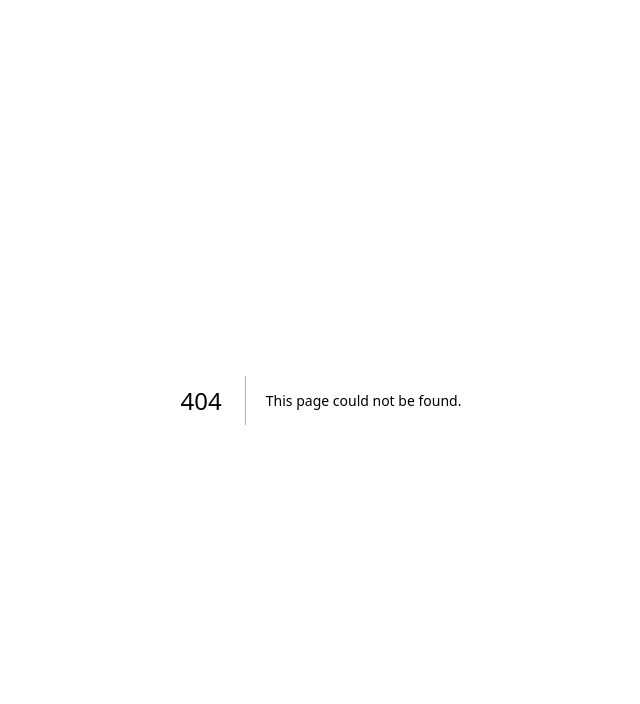
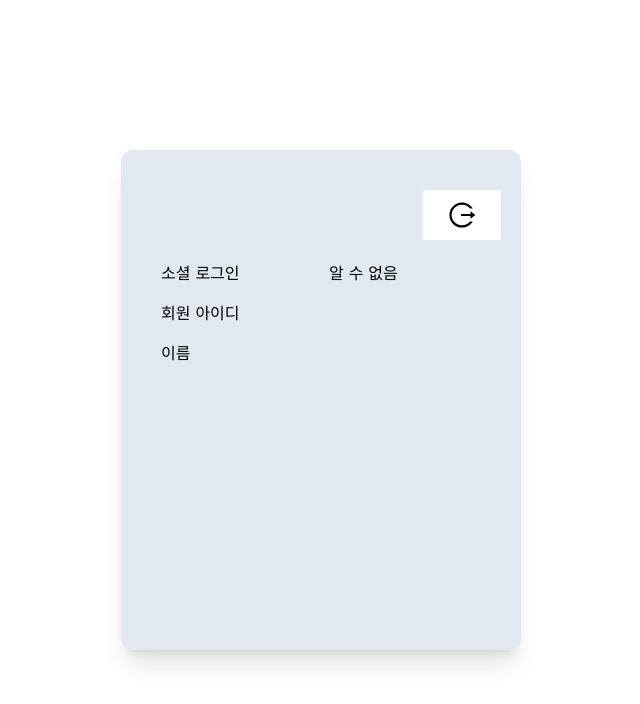
Before and after one commit to aksenmi/wegrim, a Next.js app: page /mypage in a window 1280 px wide. Before the commit this address had no page. Shown: the top 704 px of the page, without its empty margins (319-959 px from the left). Built offline with nearby package versions, Linux system fonts and the light colour scheme.

Commit message:
마이페이지 화면 구현

```diff
--- a/app/lobby/page.tsx
+++ b/app/lobby/page.tsx
@@ -9,6 +9,7 @@ import useHydrate from "@/hooks/useHydrate";
 import AddRoom from "./_components/AddRoom";
 import RoomList from "./_components/RoomList";
 import { Room } from "@/types/types";
+import MypageIcon from "@/components/MypageIcon";
 
 const page = () => {
   const sendUserInfoToServer = async (userData: User) => {
@@ -116,8 +117,12 @@ const page = () => {
   return (
     <div className="flex justify-center bg-slate-200 h-screen items-center ">
       <div className="flex flex-col shadow-xl rounded-xl  bg-white  h-[500px] w-[400px] items-center  overflow-y-auto ">
-        <SignOut />
-        <div className="flex flex-col flex-grow items-center w-4/5 ">
+        <div className=" flex items-center justify-end w-full mr-10 mt-5 mb-5 gap-2 ">
+          <MypageIcon />
+          <SignOut />
+        </div>
+
+        <div className="flex flex-col flex-grow items-center w-full">
           <AddRoom fetchMyRooms={fetchMyRooms} />
           <RoomList
             myRooms={myRooms}
--- a/app/logIn/_components/AuthUI.tsx
+++ b/app/logIn/_components/AuthUI.tsx
@@ -3,22 +3,39 @@ import { Auth } from "@supabase/auth-ui-react";
 import { ThemeSupa } from "@supabase/auth-ui-shared";
 import { createSupabaseBrowserClient } from "@/lib/client/supabase";
 import useHydrate from "@/hooks/useHydrate";
+import { useEffect } from "react";
+import useAuthStore from "@/hooks/useAuthStore";
 
 const AuthUI = () => {
   const isMount = useHydrate();
-
   const supabase = createSupabaseBrowserClient();
 
-  if (!isMount) return null; //내부컴포넌트가 보여지기전에 딴거 보여주지마~
+  const setProvider = useAuthStore((state) => state.setProvider);
+  const provider = useAuthStore((state) => state.provider);
+
+  useEffect(() => {
+    const fetchUser = async () => {
+      const { data } = await supabase.auth.getSession();
+      console.log("덷이타", data);
+      if (data?.session?.user?.app_metadata?.provider) {
+        setProvider(data.session.user.app_metadata.provider);
+      }
+    };
+
+    fetchUser();
+  }, [supabase, setProvider]);
+
+  console.log(provider);
+
+  if (!isMount) return null;
+
   return (
     <section className="w-10/12 p-10 ">
-      <div className=" mx-auto max-w-[500px] rounded-lg ">
+      <div className="mx-auto max-w-[500px] rounded-lg ">
         <Auth
           redirectTo={process.env.NEXT_PUBLIC_AUTH_REDIRECT_TO}
           supabaseClient={supabase}
-          appearance={{
-            theme: ThemeSupa,
-          }}
+          appearance={{ theme: ThemeSupa }}
           onlyThirdPartyProviders
           providers={["google"]}
         />
--- /dev/null
+++ b/app/mypage/page.tsx
@@ -0,0 +1,42 @@
+"use client";
+
+import SignOut from "@/components/SignOut";
+import useAuthStore from "@/hooks/useAuthStore";
+import { useUserInfoStore } from "@/hooks/useUserInfoStore";
+
+const mypage = () => {
+  const user = useUserInfoStore((state) => state.user);
+  console.log(user);
+  const provider = useAuthStore((state) => state.provider);
+  console.log(provider);
+  return (
+    <div className="flex justify-center h-screen items-center ">
+      <div className="flex flex-col shadow-xl rounded-xl  bg-slate-200  h-[500px] w-[400px] items-center  overflow-y-auto ">
+        <div className=" flex items-center justify-end w-full mr-10 mt-5 mb-5 gap-2 ">
+          <SignOut />
+        </div>
+
+        <div className="grid grid-cols-2 gap-4 w-full px-10">
+          <p>소셜 로그인</p>
+          <div>
+            {provider === "google" && (
+              <img
+                src="/google.svg"
+                alt="google icon"
+                className="inline-block w-4 h-4 mr-1"
+              />
+            )}
+            <span>{provider || "알 수 없음"}</span>
+          </div>
+
+          <p>회원 아이디</p>
+          <span>{user?.email}</span>
+          <p>이름</p>
+          <span>{user?.name}</span>
+        </div>
+      </div>
+    </div>
+  );
+};
+
+export default mypage;
--- /dev/null
+++ b/components/MypageIcon.tsx
@@ -0,0 +1,20 @@
+import Link from "next/link";
+
+const MypageIcon = ({ clickable = true }) => {
+  const content = (
+    <>
+      <img className="w-7" src="/user-fill.svg" alt="my-info" />
+      <p className="text-xs mt-1 text-center">My</p>
+    </>
+  );
+
+  return clickable ? (
+    <Link href="/mypage" className="text-4xl mt-1 cursor-pointer">
+      {content}
+    </Link>
+  ) : (
+    <div className="text-4xl mt-1 cursor-default">{content}</div>
+  );
+};
+
+export default MypageIcon;
--- /dev/null
+++ b/hooks/useAuthStore.ts
@@ -0,0 +1,22 @@
+import { create } from "zustand";
+import { createJSONStorage, persist } from "zustand/middleware";
+
+interface AuthState {
+  provider: string | null;
+  setProvider: (provider: string | null) => void;
+}
+
+const useAuthStore = create(
+  persist<AuthState>(
+    (set) => ({
+      provider: null,
+      setProvider: (provider: string | null) => set({ provider }),
+    }),
+    {
+      name: "auth-storage",
+      storage: createJSONStorage(() => localStorage),
+    }
+  )
+);
+
+export default useAuthStore;
```
